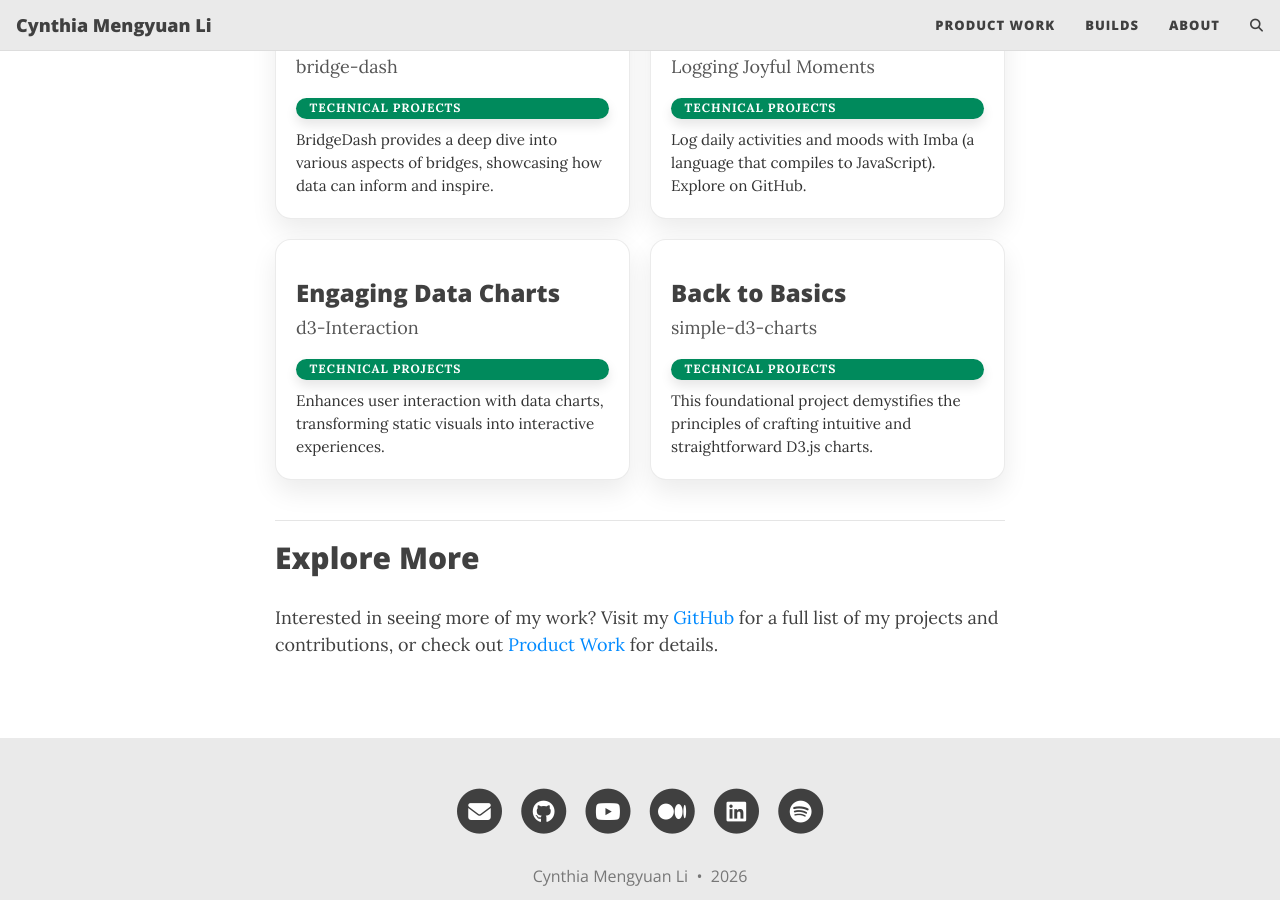
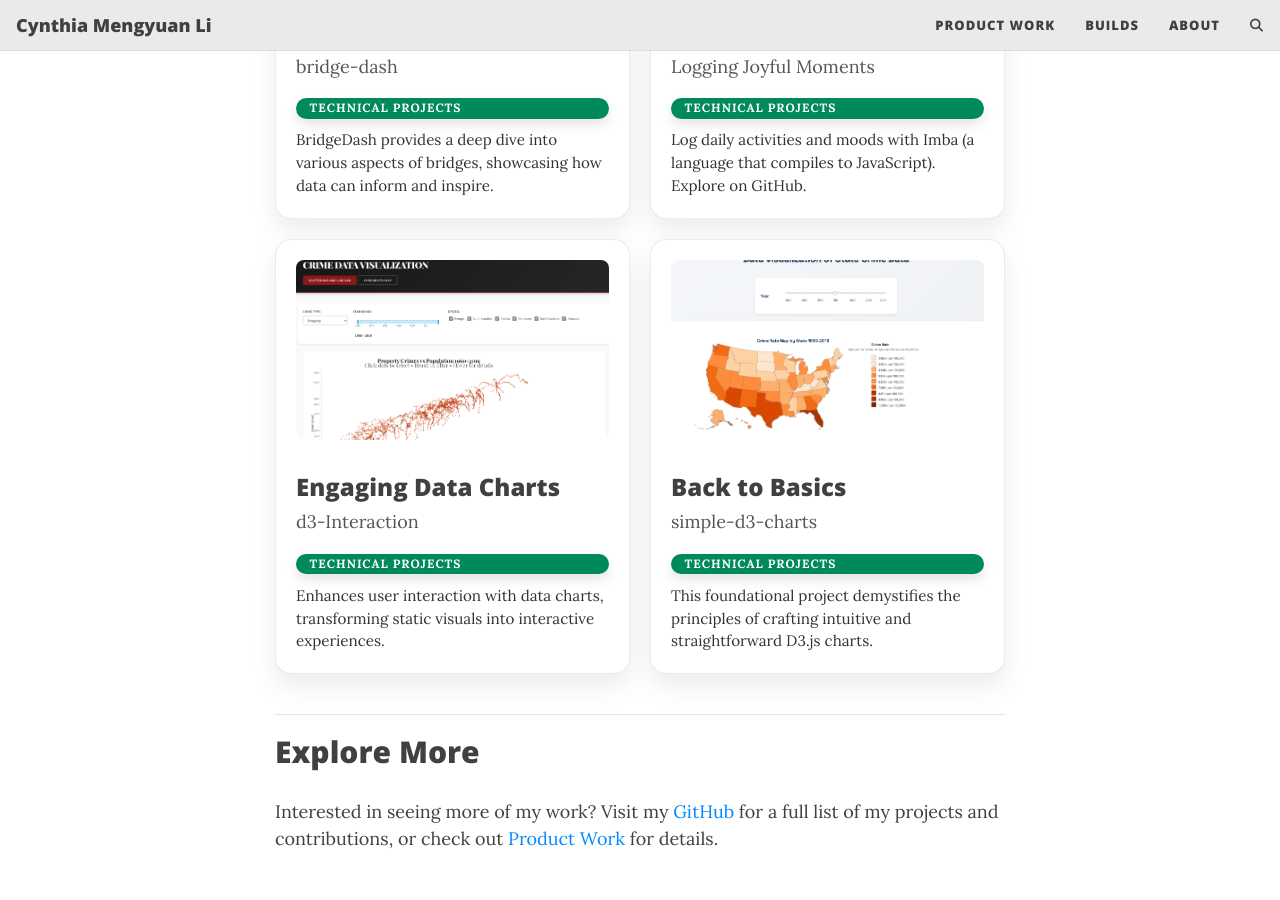
Before and after one commit to cynthialmy/cynthialmy.github.io, a Jekyll site: the page built from projects.md, in a window 1280 px wide and 900 px high, scrolled down 1194 px. Built offline with Jekyll 4.4.1, drawn with Linux system fonts in a browser that asks for light colours; comment, search, counter and statistics services are not loaded.

Commit message:
added pictures

```diff
--- a/projects.md
+++ b/projects.md
@@ -72,6 +72,7 @@ For detailed work showcasing product thinking, strategy, and execution, visit [P
 
   <article class="project-card" data-project-type="technical-projects">
     <a class="project-card-link" href="https://cynthialmy.github.io/d3-Interaction/" target="_blank" rel="noopener">
+      <img src="{{ '/assets/img/Engaging-Data-Charts.png' | relative_url }}" alt="Engaging Data Charts" class="project-card-thumbnail" loading="lazy">
       <div class="project-card-header">
         <h3>Engaging Data Charts</h3>
         <p class="project-card-subtitle">d3-Interaction</p>
@@ -85,6 +86,7 @@ For detailed work showcasing product thinking, strategy, and execution, visit [P
 
   <article class="project-card" data-project-type="technical-projects">
     <a class="project-card-link" href="https://cynthialmy.github.io/simple-d3-charts/" target="_blank" rel="noopener">
+      <img src="{{ '/assets/img/Back-to-Basics.png' | relative_url }}" alt="Back to Basics" class="project-card-thumbnail" loading="lazy">
       <div class="project-card-header">
         <h3>Back to Basics</h3>
         <p class="project-card-subtitle">simple-d3-charts</p>
```
Also changed, not shown: assets/img/Back-to-Basics.png (added), assets/img/Engaging-Data-Charts.png (added).
